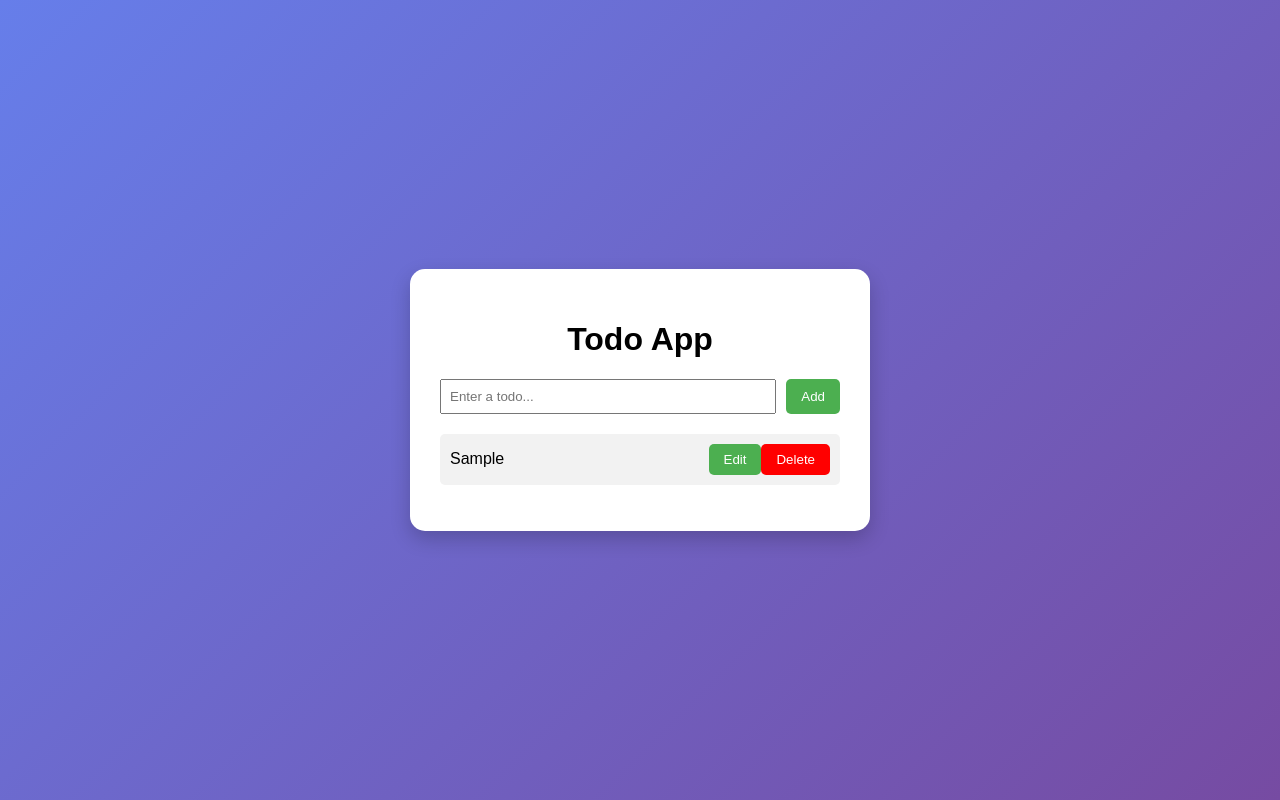
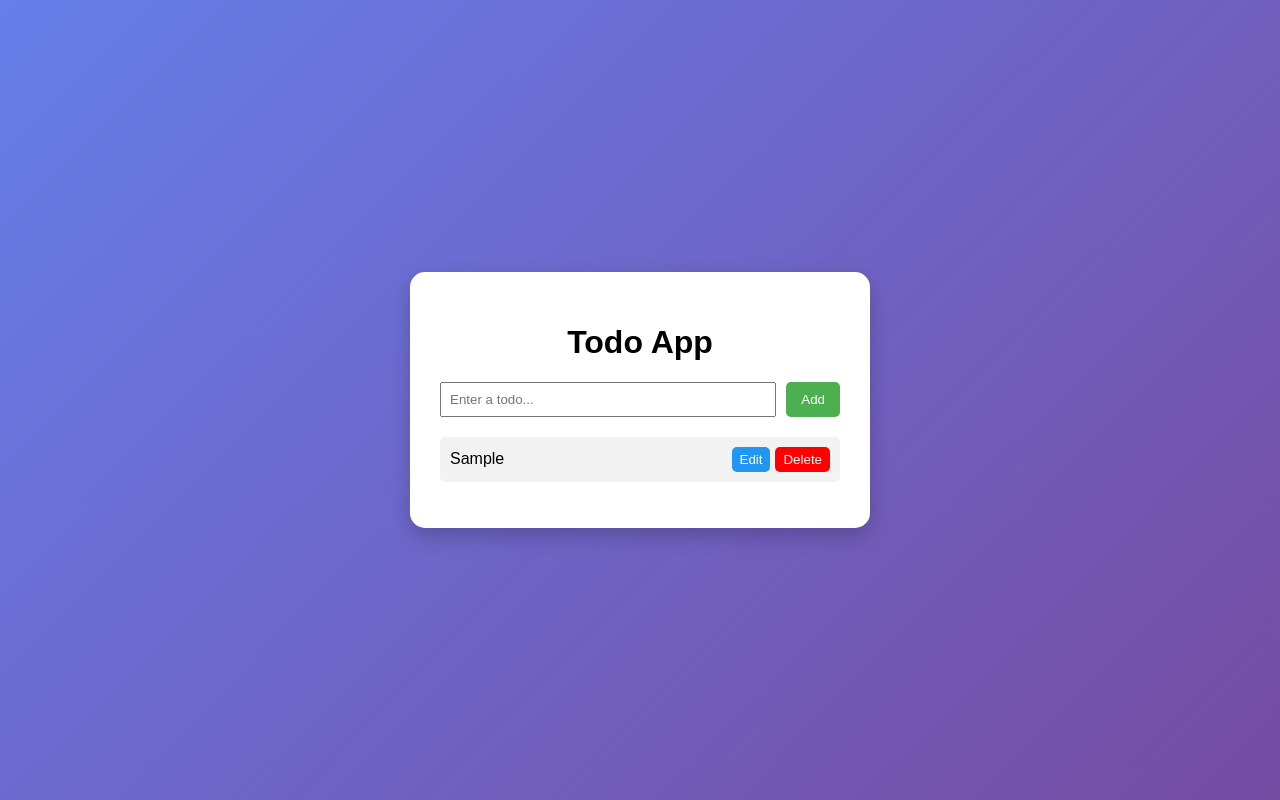
Before and after one commit to virtualkushal/react_curd, a React (Vite) app: page / in a window 1280 px wide. Both pictures are taken after typing "Sample" into the empty fields and a click on the button "Add". Built offline with nearby package versions, Linux system fonts and the light colour scheme.

Commit message:
Refine code

```diff
--- a/src/App.jsx
+++ b/src/App.jsx
@@ -1,5 +1,6 @@
 import { useState, useEffect } from "react";
 import "./App.css";
+import Todo from "./components/Todo";
 
 function App() {
   const [todos, setTodos] = useState(() => {
@@ -13,20 +14,17 @@ function App() {
     localStorage.setItem("todos", JSON.stringify(todos));
   }, [todos]);
 
-  // DELETE function
   const deleteTodo = (indexToDelete) => {
     const updated = todos.filter((_, index) => index !== indexToDelete);
     setTodos(updated);
     if (editIndex === indexToDelete) setEditIndex(null);
   };
 
-  // EDIT function
   const editTodo = (index) => {
     setInput(todos[index]);
     setEditIndex(index);
   };
 
-  // ADD / UPDATE function
   const addTodo = () => {
     if (input.trim() === "") return;
 
@@ -61,20 +59,12 @@ function App() {
 
         <ul className="todo-list">
           {todos.map((todo, index) => (
-            <li key={index} className="todo-item">
-              {todo}
-              <div>
-                <button className="edit-btn" onClick={() => editTodo(index)}>
-                  Edit
-                </button>
-                <button
-                  className="delete-btn"
-                  onClick={() => deleteTodo(index)}
-                >
-                  Delete
-                </button>
-              </div>
-            </li>
+            <Todo
+              key={index}
+              text={todo}
+              onEdit={() => editTodo(index)}
+              onDelete={() => deleteTodo(index)}
+            />
           ))}
         </ul>
       </div>
--- a/src/components/Todo.css
+++ b/src/components/Todo.css
@@ -1,58 +1,3 @@
-body {
-  margin: 0;
-  font-family: Arial, sans-serif;
-}
-
-.container {
-  display: flex;
-  justify-content: center;
-  align-items: center;
-  height: 100vh;
-  background: linear-gradient(135deg, #667eea, #764ba2);
-}
-
-.card {
-  background: white;
-  padding: 30px;
-  border-radius: 15px;
-  width: 400px;
-  box-shadow: 0 8px 20px rgba(0, 0, 0, 0.2);
-}
-
-h1 {
-  text-align: center;
-}
-
-.input-group {
-  display: flex;
-  gap: 10px;
-}
-
-input {
-  flex: 1;
-  padding: 8px;
-}
-
-button {
-  padding: 8px 15px;
-  border: none;
-  cursor: pointer;
-  border-radius: 5px;
-}
-
-button:hover {
-  opacity: 0.9;
-}
-
-button:active {
-  transform: scale(0.97);
-}
-
-.todo-list {
-  margin-top: 20px;
-  padding: 0;
-}
-
 .todo-item {
   list-style: none;
   padding: 10px;
@@ -69,10 +14,16 @@ button:active {
   color: white;
   margin-right: 5px;
   padding: 5px 8px;
+  border: none;
+  border-radius: 5px;
+  cursor: pointer;
 }
 
 .delete-btn {
   background-color: red;
   color: white;
   padding: 5px 8px;
+  border: none;
+  border-radius: 5px;
+  cursor: pointer;
 }
--- a/src/components/Todo.jsx
+++ b/src/components/Todo.jsx
@@ -0,0 +1,19 @@
+import "./Todo.css";
+
+function Todo({ text, onEdit, onDelete }) {
+  return (
+    <li className="todo-item">
+      {text}
+      <div>
+        <button className="edit-btn" onClick={onEdit}>
+          Edit
+        </button>
+        <button className="delete-btn" onClick={onDelete}>
+          Delete
+        </button>
+      </div>
+    </li>
+  );
+}
+
+export default Todo;
```
